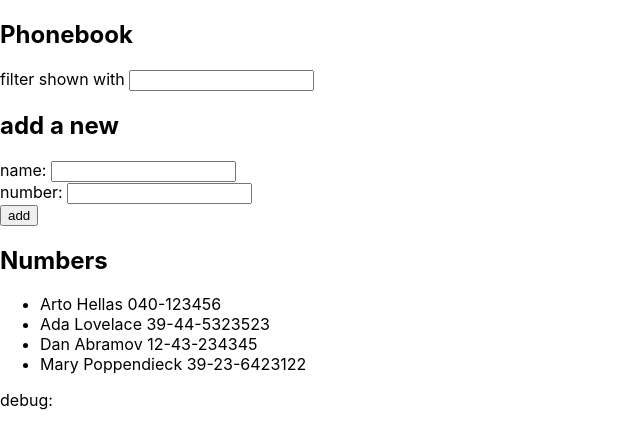
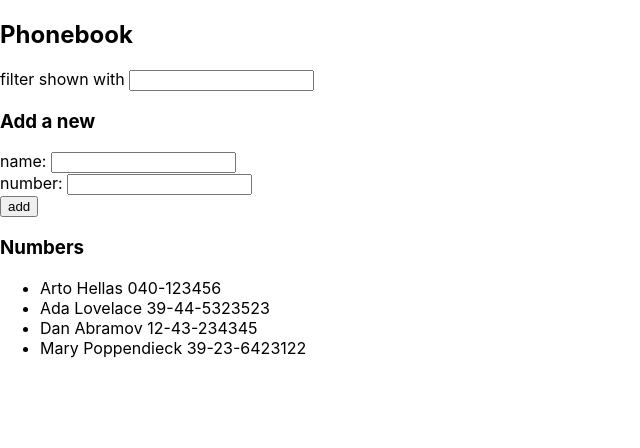
Before and after one commit to lassib/FullStackOpen, a React (Create React App) app in the folder Part2/part2phonebook/: page / in a window 1280 px wide. Shown: the top 448 px of the page, without its empty margins (0-640 px from the left). Built offline with nearby package versions, Linux system fonts and the light colour scheme.

Commit message:
2.10 done

```diff
--- a/Part2/part2phonebook/src/App.js
+++ b/Part2/part2phonebook/src/App.js
@@ -1,4 +1,79 @@
 import { useState } from "react";
+
+const Filter = (props) => {
+  const handleFilterChange = (event) => {
+    props.setFilter(event.target.value);
+    props.setFilterPersons(
+      props.persons.filter((person) =>
+        person.name
+          .toLocaleLowerCase()
+          .includes(event.target.value.toLocaleLowerCase())
+      )
+    );
+  };
+
+  return (
+    <div>
+      filter shown with <input onChange={handleFilterChange} />
+    </div>
+  );
+};
+
+const PersonForm = (props) => {
+  const handleNewPerson = (event) => {
+    event.preventDefault();
+    const nameArray = props.persons.map((obj) => obj.name);
+    const addPerson = [
+      {
+        name: props.newName,
+        number: props.newNumber,
+      },
+    ];
+
+    if (nameArray.includes(`${props.newName}`)) {
+      alert(`${props.newName} is already added to phonebook`);
+    } else {
+      props.setPersons(props.persons.concat(addPerson));
+    }
+  };
+
+  const handleNameChange = (event) => {
+    props.setNewName(event.target.value);
+  };
+
+  const handleNumberChange = (event) => {
+    props.setNewNumber(event.target.value);
+  };
+
+  return (
+    <form>
+      <div>
+        name: <input onChange={handleNameChange} />
+        <br></br>
+        number: <input onChange={handleNumberChange} />
+        <br></br>
+        <button type="submit" onClick={handleNewPerson}>
+          add
+        </button>
+      </div>
+    </form>
+  );
+};
+
+const Persons = (props) => {
+  let shownPersons = "";
+  props.filter === "" ? (shownPersons = props.persons) : (shownPersons = props.filterPersons);
+
+  return (
+    <ul>
+      {shownPersons.map((person, i) => (
+        <li key={i}>
+          {person.name} {person.number}
+        </li>
+      ))}
+    </ul>
+  );
+};
 
 const App = () => {
   const [persons, setPersons] = useState([
@@ -12,86 +87,31 @@ const App = () => {
   const [newName, setNewName] = useState("");
   const [newNumber, setNewNumber] = useState("");
 
-  const Persons = (props) => {
-    let shownPersons = "";
-    filter === ""
-      ? (shownPersons = props.persons)
-      : (shownPersons = props.filterPersons);
-
-    return (
-      <ul>
-        {shownPersons.map((person, i) => (
-          <li key={i}>
-            {person.name} {person.number}
-          </li>
-        ))}
-      </ul>
-    );
-  };
-
-  const handleNewPerson = (event) => {
-    event.preventDefault();
-    const nameArray = persons.map((obj) => obj.name);
-    const addPerson = [
-      {
-        name: newName,
-        number: newNumber,
-      },
-    ];
-
-    if (nameArray.includes(`${newName}`)) {
-      alert(`${newName} is already added to phonebook`);
-    } else {
-      setPersons(persons.concat(addPerson));
-    }
-  };
-
-  const handleNameChange = (event) => {
-    setNewName(event.target.value);
-  };
-
-  const handleNumberChange = (event) => {
-    setNewNumber(event.target.value);
-  };
-
-  const handleFilterChange = (event) => {
-    setFilter(event.target.value);
-    setFilterPersons(
-      persons.filter((person) =>
-        person.name
-          .toLocaleLowerCase()
-          .includes(event.target.value.toLocaleLowerCase())
-      )
-    );
-  };
-
   return (
     <div>
       <h2>Phonebook</h2>
-      <form>
-        <div>
-          filter shown with <input onChange={handleFilterChange} />
-        </div>
-        <div>
-          <h2>add a new</h2>
-          name: <input onChange={handleNameChange} />
-          <br></br>
-          number: <input onChange={handleNumberChange} />
-          <br></br>
-          <button type="submit" onClick={handleNewPerson}>
-            add
-          </button>
-        </div>
-      </form>
+      <Filter
+        persons={persons}
+        setFilterPersons={setFilterPersons}
+        setFilter={setFilter}
+      />
+      <h3>Add a new</h3>
+      <PersonForm
+        persons={persons}
+        setPersons={setPersons}
+        newName={newName}
+        setNewName={setNewName}
+        newNumber={newNumber}
+        setNewNumber={setNewNumber}
+      />
       <div>
-        <h2>Numbers</h2>
+        <h3>Numbers</h3>
         <Persons
           persons={persons}
           filterPersons={filterPersons}
           filter={filter}
-        ></Persons>
+        />
       </div>
-      <div>debug: {newName}</div>
     </div>
   );
 };
```
